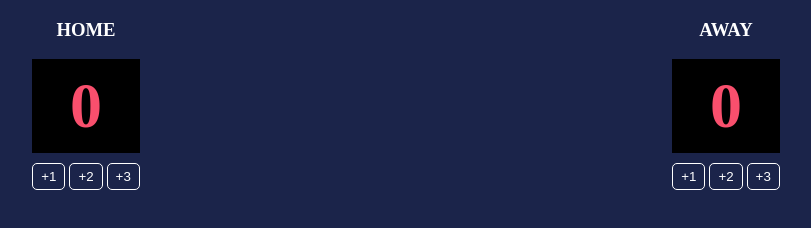
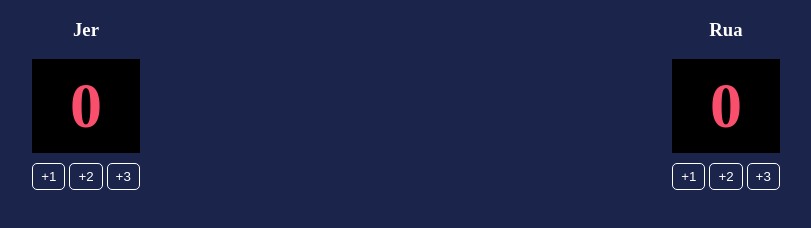
Before and after one commit to JruanesWork/score-board, a website built with Vite: page index.html in a window 1280 px wide. Shown: the full height of the page, 234-1045 px from the left. Built offline with nearby package versions, Linux system fonts and the light colour scheme.

Commit message:
Update header

```diff
--- a/index.html
+++ b/index.html
@@ -5,7 +5,7 @@
     <body>
         <div class="container">
             <div>
-                <h3>HOME</h3>
+                <h3>Jer</h3>
                 <div class="score-card">
                     <h2 id="home-score">0</h2>
                 </div>
@@ -16,7 +16,7 @@
                 </div>
             </div>
             <div>
-                <h3>AWAY</h3>
+                <h3>Rua</h3>
                 <div class="score-card">
                     <h2 id="guest-score">0</h2>
                 </div>
```
